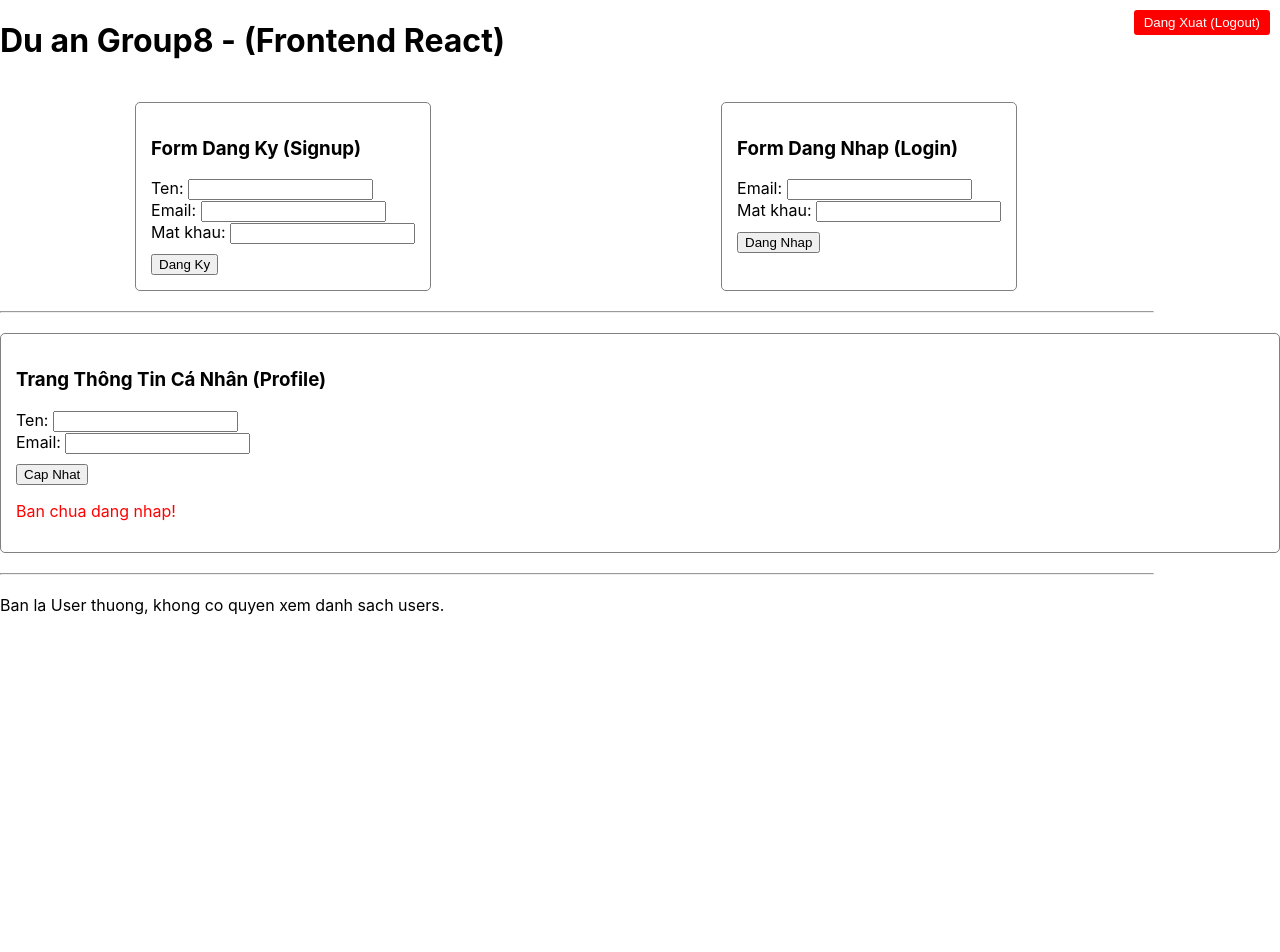
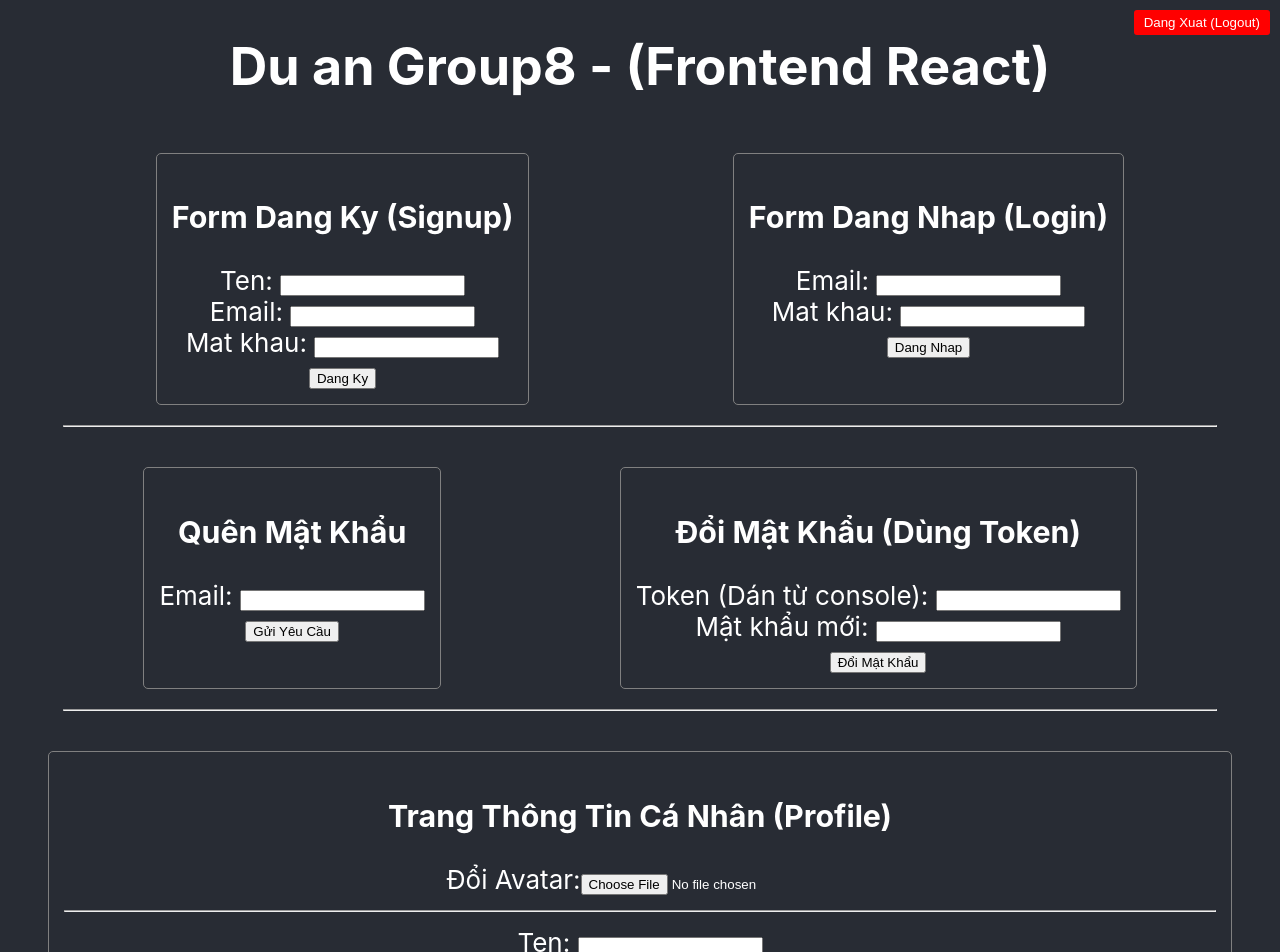
Before and after one commit to phat224609-boop/Group8-Project, a React (Create React App) app in the folder frontend/: page / in a window 1280 px wide. Shown: the top 952 px of the page. Before the commit the page ends 800 px from the top, so only its background shows below. Built offline with nearby package versions, Linux system fonts and the light colour scheme.

Commit message:
buoi5 hoat dong4

```diff
--- a/frontend/src/App.js
+++ b/frontend/src/App.js
@@ -1,68 +1,42 @@
 // src/App.js
-import React, { useState, useEffect } from 'react';
+import React, { useState, useEffect } from 'react'; // <-- THÊM LẠI useState
 import axios from 'axios';
-import UserList from './components/UserList';
-// import AddUser from './components/AddUser'; // (Đã xóa ở hoạt động trước)
 import Signup from './components/Signup';
 import Login from './components/Login';
 import Profile from './components/Profile';
-import AdminUserList from './components/AdminUserList'; // <-- 1. IMPORT MỚI
+import AdminUserList from './components/AdminUserList';
+import ForgotPassword from './components/ForgotPassword';
+import ResetPassword from './components/ResetPassword';
+import './App.css';
 
-// --- DÙNG IP CỦA PHAT ---
-const API_URL_USERS = 'http://192.168.1.12:3000/users';
-const API_URL_AUTH = 'http://192.168.1.12:3000/api/auth';
-
-// --- ĐỌC ROLE TỪ LOCALSTORAGE (HOẠT ĐỘNG 3) ---
-const userRole = localStorage.getItem('userRole');
-// ---------------------------------------------
+const API_URL_AUTH = 'http://192.168.1.11:3000/api/auth';
 
 function App() {
-  const [users, setUsers] = useState([]);
 
-  // --- LOGIC CŨ (GET, PUT, DELETE) ---
-  const fetchUsers = () => {
-    // API này bây giờ đã bị khóa, chỉ Admin mới gọi được
-    // (Chúng ta sẽ để nó lỗi 403 nếu user thường cố load)
-    const token = localStorage.getItem('token');
-    const config = { headers: { Authorization: `Bearer ${token}` } };
+  // --- SỬA LỖI Ở ĐÂY ---
+  // 1. Dùng State cho role, đọc giá trị ban đầu từ localStorage
+  const [role, setRole] = useState(localStorage.getItem('userRole'));
+  // --------------------
 
-    axios.get(API_URL_USERS, config)
-      .then(response => {
-        setUsers(response.data.data);
-      })
-      .catch(error => {
-        console.error('Loi khi lay danh sach users (UserList)!', error.response.data.message);
-      });
+  // 2. Hàm mới để Login.jsx gọi
+  const handleLoginSuccess = (userRole) => {
+    setRole(userRole); // Cập nhật state ngay lập tức
   };
 
-  useEffect(() => {
-    if (userRole === 'admin') { // Chỉ load UserList nếu là admin
-        fetchUsers();
-    }
-  }, []);
-
-  const handleDelete = async (id) => {
-    // ... (logic cũ)
-  };
-
-  const handleEdit = async (user) => {
-    // ... (logic cũ)
-  };
-
-  // --- LOGIC MỚI (LOGOUT) ---
   const handleLogout = () => {
     localStorage.removeItem('token');
-    localStorage.removeItem('userRole'); // <-- PHẢI XÓA CẢ ROLE
+    localStorage.removeItem('userRole');
+
+    setRole(null); // <-- 3. Cập nhật state khi logout
+
     delete axios.defaults.headers.common['Authorization'];
     axios.post(`${API_URL_AUTH}/logout`);
     alert('Da dang xuat!');
-    window.location.reload();
+    // Xóa window.location.reload();
   };
 
   return (
     <div className="App">
-      {/* --- CSS THAY ĐỔI Ở ĐÂY --- */}
-      {/* Chúng ta thêm align-items: center vào App-header */}
       <header className="App-header" style={{ alignItems: 'center' }}>
         <h1>Du an Group8 - (Frontend React)</h1>
 
@@ -72,32 +46,29 @@ function App() {
           Dang Xuat (Logout)
         </button>
 
-        {/* --- Dùng width: '90%' và flex-wrap --- */}
         <div style={{display: 'flex', justifyContent: 'space-around', width: '90%', gap: '20px', flexWrap: 'wrap'}}>
           <Signup />
-          <Login />
+
+          {/* 4. Truyền hàm mới vào Login.jsx */}
+          <Login onLoginSuccess={handleLoginSuccess} />
+        </div>
+
+        <hr style={{width: '90%', margin: '20px 0'}}/>
+
+        <div style={{display: 'flex', justifyContent: 'space-around', width: '90%', gap: '20px', flexWrap: 'wrap'}}>
+          <ForgotPassword />
+          <ResetPassword />
         </div>
 
         <hr style={{width: '90%', margin: '20px 0'}}/>
         <Profile />
         <hr style={{width: '90%', margin: '20px 0'}}/>
 
-        {/* --- KHU VỰC HIỂN THỊ CÓ ĐIỀU KIỆN --- */}
-        {userRole === 'admin' ? (
-          // 1. Nếu là Admin: Hiển thị trang Admin (đã được CSS)
+        {/* 5. Logic render bây giờ dùng State 'role' */}
+        {role === 'admin' ? (
           <AdminUserList />
         ) : (
-          // 2. Nếu là user thường: Hiển thị UserList cũ
-          // (UserList cũ giờ sẽ ẩn đi, hoặc bạn có thể xóa nó)
           <p>Ban la User thuong, khong co quyen xem danh sach users.</p>
-
-          /*
-          <UserList
-            users={users}
-            handleDelete={handleDelete}
-            handleEdit={handleEdit}
-          />
-          */
         )}
 
       </header>
--- /dev/null
+++ b/frontend/src/components/ForgotPassword.jsx
@@ -0,0 +1,44 @@
+// src/components/ForgotPassword.jsx
+import React, { useState } from 'react';
+import axios from 'axios';
+
+const API_URL = 'http://192.168.1.11:3000/api/auth/forgot-password';
+
+function ForgotPassword() {
+  const [email, setEmail] = useState('');
+  const [message, setMessage] = useState('');
+  const [error, setError] = useState('');
+
+  const handleSubmit = async (e) => {
+    e.preventDefault();
+    setMessage('');
+    setError('');
+    try {
+      const response = await axios.post(API_URL, { email });
+      setMessage(response.data.message + '. Token da xuat hien o console backend.');
+    } catch (error) {
+      setError(error.response?.data?.message || 'Lỗi: Email không tồn tại');
+    }
+  };
+
+  return (
+    <div style={{ border: '1px solid gray', padding: '15px', borderRadius: '5px', marginTop: '20px' }}>
+      <h3>Quên Mật Khẩu</h3>
+      <form onSubmit={handleSubmit}>
+        <div>
+          <label>Email: </label>
+          <input
+            type="email"
+            value={email}
+            onChange={(e) => setEmail(e.target.value)}
+            required
+          />
+        </div>
+        <button type="submit" style={{ marginTop: '10px' }}>Gửi Yêu Cầu</button>
+      </form>
+      {message && <p style={{ color: 'green' }}>{message}</p>}
+      {error && <p style={{ color: 'red' }}>{error}</p>}
+    </div>
+  );
+}
+export default ForgotPassword;
--- a/frontend/src/components/Login.jsx
+++ b/frontend/src/components/Login.jsx
@@ -2,9 +2,11 @@
 import React, { useState } from 'react';
 import axios from 'axios';
 
+// Dùng IP của Phat (Đảm bảo IP này đúng)
 const API_URL = 'http://192.168.1.11:3000/api/auth/login';
 
-function Login() {
+// NHẬN PROP MỚI: onLoginSuccess
+function Login({ onLoginSuccess }) {
   const [email, setEmail] = useState('');
   const [password, setPassword] = useState('');
   const [message, setMessage] = useState('');
@@ -16,26 +18,38 @@ function Login() {
     try {
       const response = await axios.post(API_URL, { email, password });
 
-      // --- LƯU TOKEN VÀ ROLE (HOẠT ĐỘNG 3) ---
       const token = response.data.token;
-      const userRole = response.data.data.role; // Lấy role từ API
 
+      // --- SỬA LỖI CASE SENSITIVE (CHỮ HOA/THƯỜNG) ---
+
+      // 1. Lấy role gốc từ backend
+      const rawRole = response.data.data.role;
+
+      if (!rawRole) {
+        setMessage('Lỗi: Backend không trả về userRole!');
+        return;
+      }
+
+      // 2. CHUẨN HÓA VỀ CHỮ THƯỜNG
+      const finalRole = rawRole.toLowerCase();
+      // (Dù Phat/Vi trả về "Admin" hay "admin", nó đều trở thành "admin")
+
+      // 3. Lưu (đã chuẩn hóa) vào localStorage
       localStorage.setItem('token', token);
-      localStorage.setItem('userRole', userRole); // Lưu role
-      // ----------------------------------------
+      localStorage.setItem('userRole', finalRole);
 
-      axios.defaults.headers.common['Authorization'] = `Bearer ${token}`;
+      // 4. Báo cho App.js (đã chuẩn hóa)
+      onLoginSuccess(finalRole);
 
-      setMessage(`Dang nhap thanh cong! Role: ${userRole}`);
+      // ---------------------------------------------
 
-      // Tải lại trang để App.js đọc role mới và hiển thị trang Admin
-      window.location.reload();
+      setMessage(`Dang nhap thanh cong! Role: ${finalRole}`);
 
     } catch (error) {
       if (error.response && (error.response.status === 400 || error.response.status === 404)) {
         setMessage('Email hoac mat khau khong chinh xac!');
       } else {
-        setMessage('Da co loi xay ra, vui long thu lai.');
+        setMessage('Loi ket noi! (Backend co the da sap)');
       }
       console.error('Loi khi dang nhap!', error);
     }
@@ -54,7 +68,7 @@ function Login() {
       </div>
       <button type="submit" style={{ marginTop: '10px' }}>Dang Nhap</button>
 
-      {message && <p style={{ wordBreak: 'break-all' }}>{message}</p>}
+      {message && <p style={{ color: 'red', wordBreak: 'break-all' }}>{message}</p>}
     </form>
   );
 }
--- a/frontend/src/components/Profile.jsx
+++ b/frontend/src/components/Profile.jsx
@@ -3,44 +3,35 @@ import React, { useState, useEffect } from 'react';
 import axios from 'axios';
 
 // Dùng IP của Phat
-const API_URL = 'http://192.168.1.11:3000/api/profile';
+const API_URL_PROFILE = 'http://192.168.1.11:3000/api/profile';
+const API_URL_AVATAR = 'http://192.168.1.11:3000/api/profile/upload-avatar';
 
 function Profile() {
   const [name, setName] = useState('');
   const [email, setEmail] = useState('');
-  const [message, setMessage] = useState(''); // Thông báo thành công
-  const [error, setError] = useState(''); // Thông báo lỗi
+  const [avatar, setAvatar] = useState(''); // <-- State để lưu link avatar
+  const [message, setMessage] = useState('');
+  const [error, setError] = useState('');
 
-  // 1. Dùng useEffect để lấy profile ngay khi trang được tải
+  // 1. Lấy profile (bao gồm avatar) khi tải trang
   useEffect(() => {
     const fetchProfile = async () => {
-      // Lấy token đã lưu từ localStorage (từ Hoạt động Login)
       const token = localStorage.getItem('token');
-
       if (!token) {
-        setError('Ban chua dang nhap!'); // Dùng setError
+        setError('Ban chua dang nhap!');
         return;
       }
+      try {
+        const config = { headers: { Authorization: `Bearer ${token}` } };
+        const response = await axios.get(API_URL_PROFILE, config);
 
-      try {
-        // Tạo config để gửi token trong header
-        const config = {
-          headers: {
-            Authorization: `Bearer ${token}`,
-          },
-        };
-
-        // Gọi API GET /profile (đã được bảo vệ)
-        const response = await axios.get(API_URL, config);
-
-        // Cập nhật state
         setName(response.data.name);
         setEmail(response.data.email);
+        setAvatar(response.data.avatar); // <-- PHẢI CÓ DÒNG NÀY
 
       } catch (error) {
         console.error('Loi khi lay profile!', error);
         setError('Loi khi tai profile (co the token het han)');
-        // (Nếu lỗi 401, nên xóa token và bắt đăng nhập lại)
         if (error.response && error.response.status === 401) {
             localStorage.removeItem('token');
         }
@@ -50,13 +41,13 @@ function Profile() {
     fetchProfile();
   }, []); // [] nghĩa là chỉ chạy 1 lần lúc tải trang
 
-  // 2. Hàm Cập nhật Profile
+  // 2. Hàm Cập nhật Profile (Tên, Email)
   const handleSubmit = async (e) => {
     e.preventDefault();
     setMessage('');
     setError('');
 
-    // --- THÊM VALIDATION ---
+    // Validation (Hoạt động 2)
     if (!name.trim()) {
       setError('Ten không được để trống');
       return;
@@ -65,40 +56,82 @@ function Profile() {
       setError('Email không hợp lệ');
       return;
     }
-    // ----------------------
+
+    try {
+      const token = localStorage.getItem('token');
+      const config = { headers: { Authorization: `Bearer ${token}` } };
+      const response = await axios.put(API_URL_PROFILE, { name, email }, config);
+
+      setMessage('Cap nhat thong tin thanh cong!');
+      setName(response.data.name);
+
+    } catch (error) {
+       console.error('Loi khi cap nhat profile!', error);
+       if (error.response && error.response.status === 400) {
+         setError(error.response.data.message);
+       } else {
+         setError('Loi khi cap nhat profile');
+       }
+    }
+  };
+
+  // 3. Hàm Upload Avatar
+  const handleAvatarUpload = async (e) => {
+    const file = e.target.files[0];
+    if (!file) return;
+
+    const formData = new FormData();
+    formData.append('avatar', file); // 'avatar' phải khớp tên 'upload.single('avatar')'
 
     try {
       const token = localStorage.getItem('token');
       const config = {
         headers: {
+          'Content-Type': 'multipart/form-data',
           Authorization: `Bearer ${token}`,
         },
       };
+      const response = await axios.put(API_URL_AVATAR, formData, config);
 
-      // Gọi API PUT /profile
-      const response = await axios.put(API_URL, { name, email }, config);
-
-      setMessage('Cap nhat thong tin thanh cong!');
-      setName(response.data.name); // Cập nhật lại tên mới
+      setAvatar(response.data.data.avatar); // <-- CẬP NHẬT STATE AVATAR
+      setMessage('Cap nhat avatar thanh cong!');
+      setError('');
 
     } catch (error) {
-       console.error('Loi khi cap nhat profile!', error);
-
-       // --- BẮT LỖI TỪ PHAT (Backend) ---
-       if (error.response && error.response.status === 400) {
-         // Hiển thị lỗi 400 (Email trùng, Tên trống)
-         setError(error.response.data.message);
-       } else {
-         // Lỗi chung
-         setError('Loi khi cap nhat profile');
-       }
+      console.error('Loi khi upload avatar!', error);
+      setError('Loi khi upload avatar');
+      setMessage('');
     }
   };
 
   return (
-    <form onSubmit={handleSubmit} style={{ border: '1px solid gray', padding: '15px', borderRadius: '5px', marginTop: '20px' }}>
+    <div style={{ border: '1px solid gray', padding: '15px', borderRadius: '5px', marginTop: '20px', width: '90%' }}>
       <h3>Trang Thông Tin Cá Nhân (Profile)</h3>
 
+      {/* --- HIỂN THỊ AVATAR --- */}
+      {/* Kiểm tra nếu 'avatar' có tồn tại thì mới hiển thị */}
+      {avatar && (
+        <img
+          src={avatar}
+          alt="Avatar"
+          style={{ width: '100px', height: '100px', borderRadius: '50%', objectFit: 'cover' }}
+        />
+      )}
+
+      {/* --- FORM UPLOAD AVATAR --- */}
+      <div style={{ margin: '10px 0' }}>
+        <label>Đổi Avatar:</label>
+        <input
+          type="file"
+          accept="image/*"
+          onChange={handleAvatarUpload}
+        />
+      </div>
+
+      <hr style={{margin: '15px 0'}}/>
+
+      {/* --- FORM CẬP NHẬT (TÊN, EMAIL) --- */}
+      <form onSubmit={handleSubmit}>
         <div>
           <label>Ten: </label>
           <input
@@ -107,7 +140,7 @@ function Profile() {
             onChange={(e) => setName(e.target.value)}
           />
         </div>
-      <div>
+        <div style={{ margin: '10px 0' }}>
           <label>Email: </label>
           <input
             type="email"
@@ -115,13 +148,12 @@ function Profile() {
             onChange={(e) => setEmail(e.target.value)}
           />
         </div>
+        <button type="submit">Cap Nhat (Ten/Email)</button>
+      </form>
 
-      <button type="submit" style={{ marginTop: '10px' }}>Cap Nhat</button>
-
-      {/* Hiển thị thông báo (Xanh/Đỏ) */}
       {message && <p style={{ color: 'green' }}>{message}</p>}
       {error && <p style={{ color: 'red' }}>{error}</p>}
-    </form>
+    </div>
   );
 }
 
--- /dev/null
+++ b/frontend/src/components/ResetPassword.jsx
@@ -0,0 +1,60 @@
+// src/components/ResetPassword.jsx
+import React, { useState } from 'react';
+import axios from 'axios';
+
+function ResetPassword() {
+  const [token, setToken] = useState(''); // <-- Ô để dán token
+  const [password, setPassword] = useState('');
+  const [message, setMessage] = useState('');
+  const [error, setError] = useState('');
+
+  const handleSubmit = async (e) => {
+    e.preventDefault();
+    setMessage('');
+    setError('');
+
+    if (!token || !password) {
+      setError('Vui long nhap token va mat khau moi');
+      return;
+    }
+
+    const API_URL = `http://192.168.1.11:3000/api/auth/reset-password/${token}`;
+
+    try {
+      const response = await axios.put(API_URL, { password });
+      setMessage(response.data.message);
+    } catch (error) {
+      setError(error.response?.data?.message || 'Lỗi: Token không hợp lệ');
+    }
+  };
+
+  return (
+    <div style={{ border: '1px solid gray', padding: '15px', borderRadius: '5px', marginTop: '20px' }}>
+      <h3>Đổi Mật Khẩu (Dùng Token)</h3>
+      <form onSubmit={handleSubmit}>
+        <div>
+          <label>Token (Dán từ console): </label>
+          <input
+            type="text"
+            value={token}
+            onChange={(e) => setToken(e.target.value)}
+            required
+          />
+        </div>
+        <div>
+          <label>Mật khẩu mới: </label>
+          <input
+            type="password"
+            value={password}
+            onChange={(e) => setPassword(e.target.value)}
+            required
+          />
+        </div>
+        <button type="submit" style={{ marginTop: '10px' }}>Đổi Mật Khẩu</button>
+      </form>
+      {message && <p style={{ color: 'green' }}>{message}</p>}
+      {error && <p style={{ color: 'red' }}>{error}</p>}
+    </div>
+  );
+}
+export default ResetPassword;
```
Lines whose indentation alone changed are shown as unchanged.
